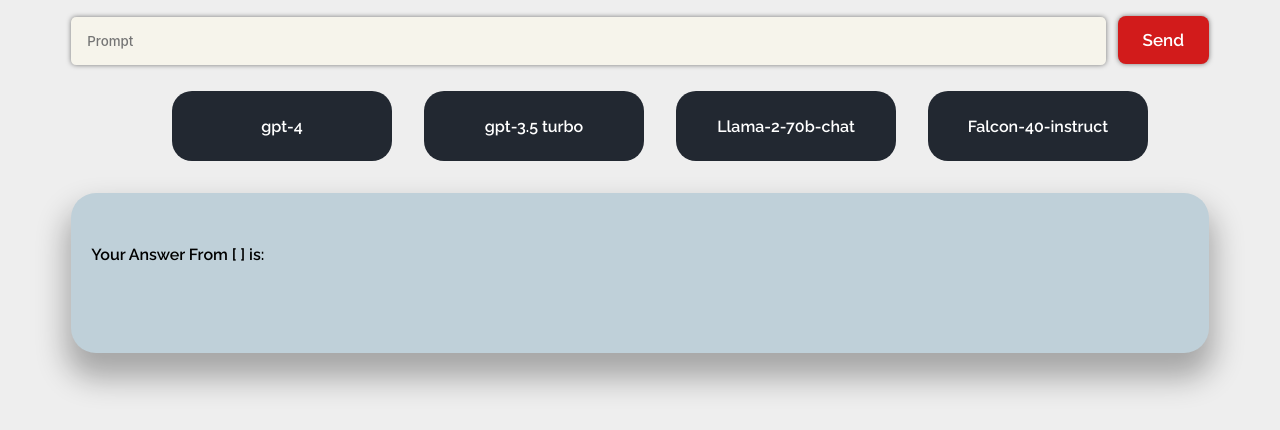
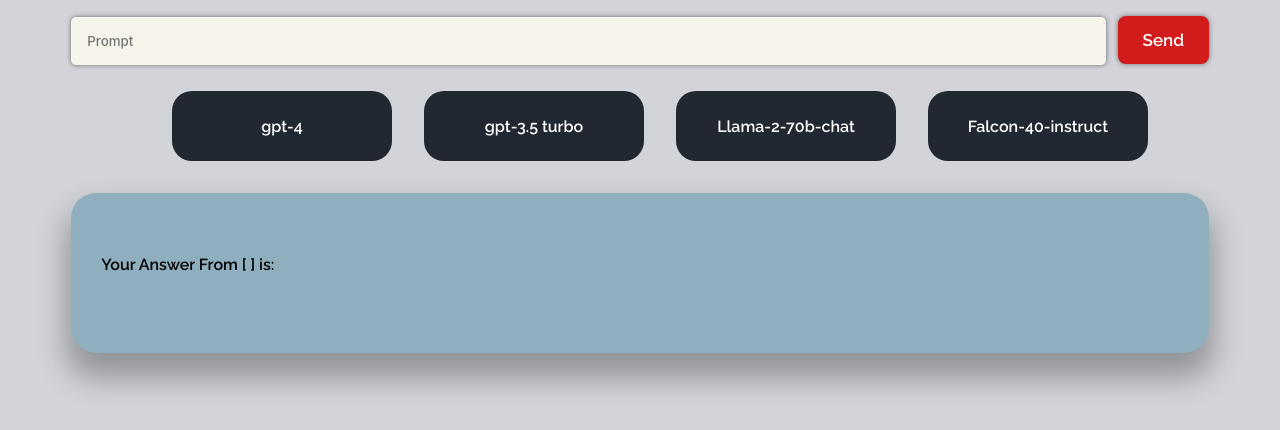
Before and after one commit to salahqasm/model-eval, a Next.js app: page / in a window 1280 px wide. Shown: the top 430 px of the page. Built offline with nearby package versions, Linux system fonts and the light colour scheme.

Commit message:
css tiny fixes

```diff
--- a/src/pages/index.js
+++ b/src/pages/index.js
@@ -1,5 +1,5 @@
 import Head from "next/head";
-import Image from "next/image";
+// import Image from "next/image";
 import styles from "@/styles/Home.module.css";
 import Search from "./Components/Search/Search";
 import { Raleway } from "next/font/google";
--- a/src/styles/Card.module.css
+++ b/src/styles/Card.module.css
@@ -3,9 +3,9 @@
   margin-top: 1rem;
   box-sizing: border-box;
   width: 90%;
-  padding: 20px;
+  padding: 30px;
   min-height: 20vh;
-  background-color: rgb(191, 208, 217);
+  background-color: #8faebe;
   border-radius: 25px;
   /* border: 5px solid #4682A9; */
   font-weight: 600;
--- a/src/styles/Search.module.css
+++ b/src/styles/Search.module.css
@@ -1,25 +1,25 @@
 .mainSearch {
-    width:90%;
+  width: 90%;
   margin: auto;
 }
 
 .searchBar {
-
-    font-family: -apple-system, BlinkMacSystemFont, "Segoe UI", "Roboto", "Oxygen", "Ubuntu", "Cantarell", "Fira Sans", "Droid Sans", "Helvetica Neue", sans-serif;
+  font-family: -apple-system, BlinkMacSystemFont, "Segoe UI", "Roboto", "Oxygen",
+    "Ubuntu", "Cantarell", "Fira Sans", "Droid Sans", "Helvetica Neue",
+    sans-serif;
   font-weight: 500;
   /* font-size: .8vw; */
   color: #000000;
   box-sizing: border-box;
-    background-color: #F6F4EB;
-    box-shadow: 0 0 .4vw rgba(0, 0, 0, 0.5), 0 0 0 .15vw transparent;
+  background-color: #f6f4eb;
+  box-shadow: 0 0 0.4vw rgba(0, 0, 0, 0.5), 0 0 0 0.15vw transparent;
   border-radius: 0.4vw;
   border: none;
   outline: none;
   padding: 1rem;
-    width:91%;
+  width: 91%;
   height: 3rem;
-    transition: .4s;
-
+  transition: 0.4s;
 }
 
 .searchBar:hover {
@@ -32,9 +32,8 @@
 }
 
 .searchButton {
-
   display: inline-block;
-    box-shadow: 0 0 .4vw rgba(0, 0, 0, 0.5), 0 0 0 .15vw transparent;
+  box-shadow: 0 0 0.4vw rgba(0, 0, 0, 0.5), 0 0 0 0.15vw transparent;
   border-radius: 8px;
   background-color: #d21b1b;
   border: none;
@@ -46,10 +45,8 @@
   height: 3rem;
   transition: all 0.5s;
   cursor: pointer;
-    margin:0 0 1% 1% ;
+  margin: 0 0 1% 1%;
   transition: 0.4s;
-
-
 }
 
 .searchButton span {
@@ -69,11 +66,10 @@
 }
 
 .searchButton:hover {
-    background-color: #dc1c1c;
+  background-color: rgb(253, 53, 31);
   transform: scale(103%);
   box-shadow: none;
   transition: 0.4s;
-
 }
 
 .searchButton:hover span {
@@ -81,7 +77,6 @@
 }
 
 .searchButton:hover span:after {
-
   opacity: 1;
   right: 0;
 }
--- a/src/styles/globals.css
+++ b/src/styles/globals.css
@@ -1,6 +1,5 @@
-
-:root{
-  background-color: #EEEEEE;
+:root {
+  background-color: #d3d4d9;
 }
 /*
 
```
Lines whose indentation alone changed are shown as unchanged.
